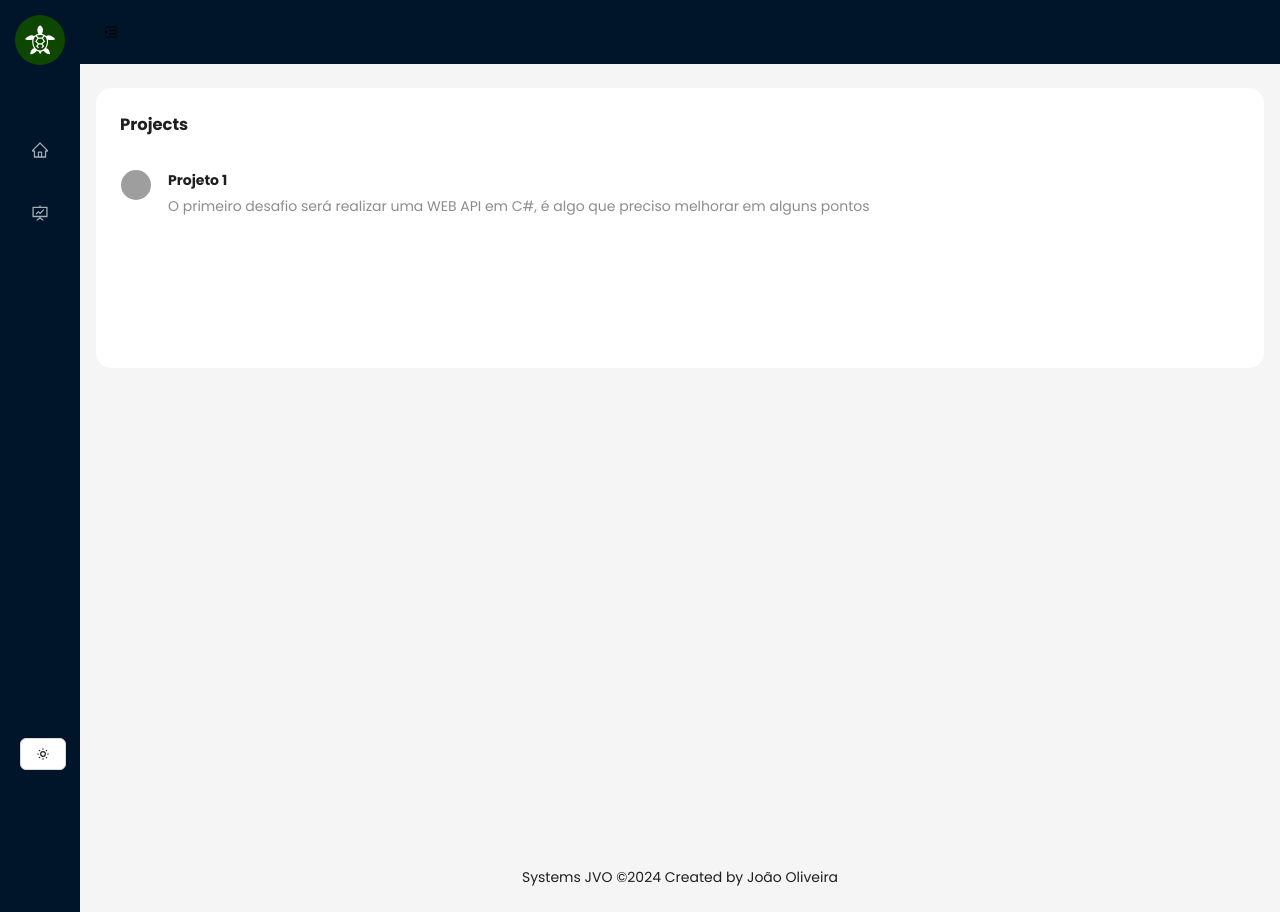
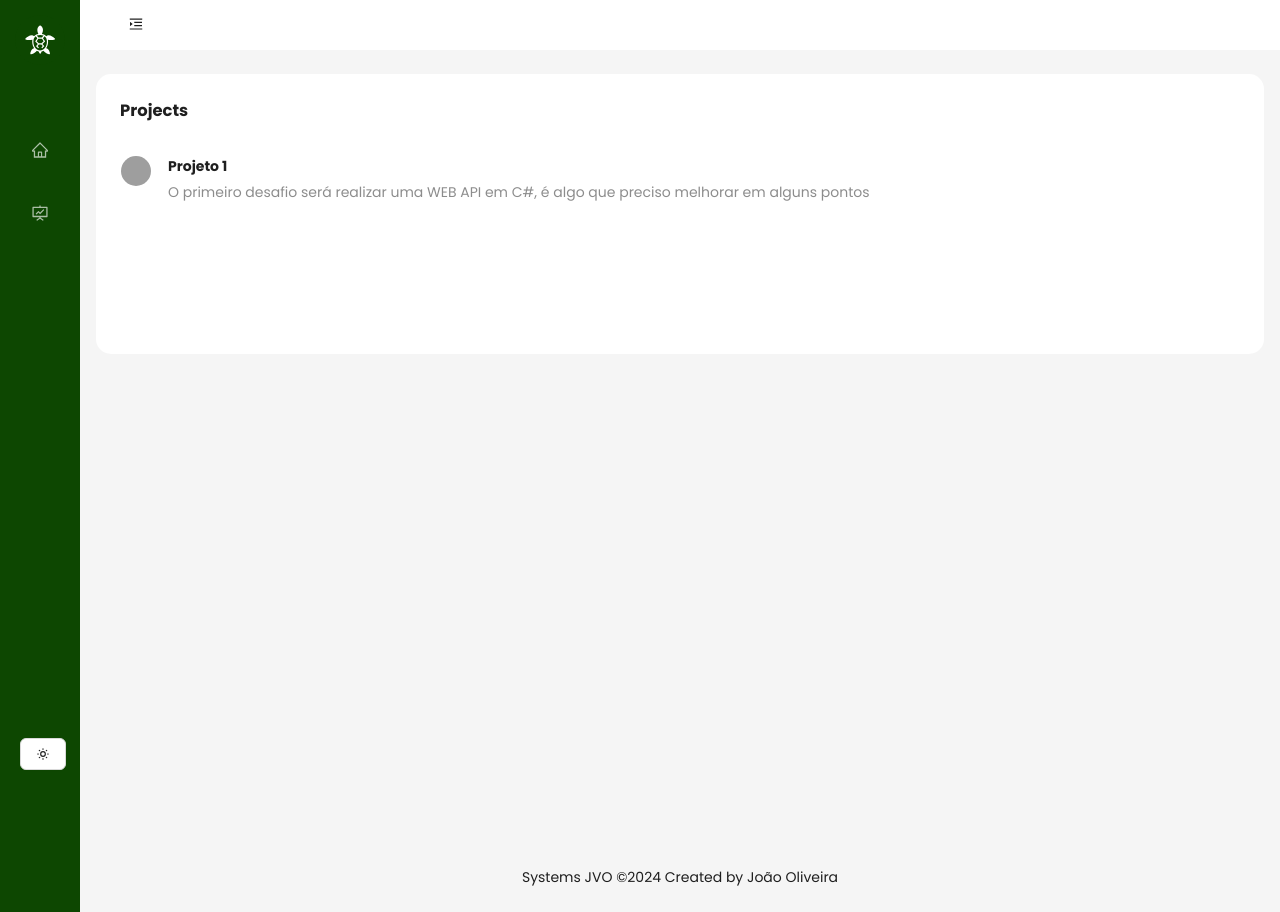
Before and after one commit to jvolive/30DaysOfCode, a React (Vite) app in the folder website/: page /homepage in a window 1280 px wide. Built offline with nearby package versions, Linux system fonts and the light colour scheme; grey boxes are pictures that could not be loaded.

Commit message:
feat: fixed darkmode with right color

```diff
--- a/website/src/layout/MainLayout.tsx
+++ b/website/src/layout/MainLayout.tsx
@@ -1,11 +1,11 @@
 import { Layout } from "antd";
 import { ReactNode } from "react";
-import { AppNavbar } from "./components/navbar/AppNavbar";
 import { Content } from "antd/es/layout/layout";
 import { AppFooter } from "./components/footer/AppFooter";
 import { useCollapsed } from "../hooks/useCollapsed";
 import { useDarkTheme } from "../hooks/useDarkTheme";
 import { AppHeader } from "./components/header/AppHeader";
+import { AppNav } from "./components/navbar/AppNavbar";
 
 interface MainLayoutProps {
   children: ReactNode;
@@ -16,7 +16,7 @@ export function MainLayout({ children }: MainLayoutProps) {
 
   return (
     <Layout>
-      <AppNavbar collapsed={collapsed} darkTheme={darkTheme} />
+      <AppNav collapsed={collapsed} darkTheme={darkTheme} />
       <Layout>
         <AppHeader
           collapsed={collapsed}
--- a/website/src/layout/components/header/AppHeader.tsx
+++ b/website/src/layout/components/header/AppHeader.tsx
@@ -1,9 +1,9 @@
 import React from "react";
 import { Header } from "antd/es/layout/layout";
+
+import "./Header.scss";
 import { MenuBtn } from "./buttons/MenuBtn";
 import { ThemeBtn } from "./buttons/ThemeBtn";
-import { Menu } from "antd";
-import "./header.scss"; // Certifique-se de que o arquivo SCSS está importado
 
 interface HeaderProps {
   collapsed: boolean;
@@ -21,23 +21,16 @@ export const AppHeader: React.FC<HeaderProps> = ({
   colorBgContainer,
 }) => {
   return (
-    <Header
-      className={`app-header ${collapsed ? "collapsed" : ""}`}
-      style={{ background: colorBgContainer }}
-    >
-      <Menu
-        mode="horizontal"
-        theme={darkTheme ? "dark" : "light"}
-        className="header-menu"
-      >
-        <Menu.Item key="menu-btn" className="menu-btn">
-          <MenuBtn
-            collapsed={collapsed}
-            onClick={() => setCollapsed(!collapsed)}
-          />
-        </Menu.Item>
-      </Menu>
-      <ThemeBtn darkTheme={darkTheme} toggleTheme={toggleTheme} />
+    <Header className="toggle-menu" style={{ background: colorBgContainer }}>
+      <div>
+        <MenuBtn
+          collapsed={collapsed}
+          onClick={() => setCollapsed(!collapsed)}
+        />
+      </div>
+      <div className="toggle-theme">
+        <ThemeBtn darkTheme={darkTheme} toggleTheme={toggleTheme} />
+      </div>
     </Header>
   );
 };
--- a/website/src/layout/components/header/header.scss
+++ b/website/src/layout/components/header/header.scss
@@ -1,45 +1,19 @@
-/* AppHeader.scss */
-.app-header {
+.toggle-menu {
   display: flex;
   align-items: center;
-  padding: 0;
-  height: 64px; /* Altura padrão do Ant Design header */
+  justify-content: space-between;
+  padding: 10px 20px;
+  height: 50px;
 
-  &.collapsed {
-    /* Estilo opcional para quando o sidebar estiver colapsado */
+  .toggle-menu-button-container {
+    display: flex;
+    align-items: center;
+    justify-content: flex-start;
+    flex: 0 0 auto;
+  }
+
+  div {
+    display: flex;
+    align-items: center;
   }
 }
-
-.header-menu {
-  flex-grow: 1;
-  display: flex;
-  align-items: center;
-  padding: 0;
-  margin: 0;
-  height: 100%;
-
-  .ant-menu-item {
-    display: flex;
-    align-items: center;
-    justify-content: center;
-    height: 100%;
-    padding: 0 15px; /* Ajuste o padding conforme necessário */
-  }
-
-  .menu-btn {
-    margin-right: auto;
-  }
-
-  .theme-btn {
-    margin-left: auto;
-    height: 100%; /* Garante que o botão tenha a mesma altura do header */
-    padding: 0; /* Remove padding interno */
-    display: flex;
-    align-items: center;
-    justify-content: center;
-  }
-
-  .theme-btn .anticon {
-    font-size: 24px; /* Ajuste o tamanho do ícone */
-  }
-}
--- a/website/src/layout/components/menuList/MenuList.tsx
+++ b/website/src/layout/components/menuList/MenuList.tsx
@@ -11,7 +11,13 @@ interface MenuListProps {
 
 export const MenuList: React.FC<MenuListProps> = ({ darkTheme }) => {
   return (
-    <Menu theme={darkTheme ? "dark" : "light"} className="menu-bar">
+    <Menu
+      theme={darkTheme ? "dark" : "light"}
+      className="menu-bar"
+      style={{
+        backgroundColor: darkTheme ? "#0d4701" : undefined,
+      }}
+    >
       <Menu.Item key="home" icon={<HomeOutlined />}>
         <Link to="/homepage">Home</Link>
       </Menu.Item>
--- a/website/src/layout/components/navbar/AppNavbar.tsx
+++ b/website/src/layout/components/navbar/AppNavbar.tsx
@@ -1,25 +1,38 @@
 import React from "react";
+import Sider from "antd/es/layout/Sider";
 import { MenuList } from "../menuList/MenuList";
-import { NavbarLogo } from "./logo/NavbarLogo";
-import Sider from "antd/es/layout/Sider";
+import { NavLogo } from "./logo/NavbarLogo";
+import "./navbar.scss";
+import { ConfigProvider } from "antd";
 
-import "./navbar.scss";
-
-interface SiderProps {
+interface NavProps {
   collapsed: boolean;
   darkTheme: boolean;
 }
 
-export const AppNavbar: React.FC<SiderProps> = ({ collapsed, darkTheme }) => {
+export const AppNav: React.FC<NavProps> = ({ collapsed, darkTheme }) => {
   return (
+    <ConfigProvider
+      theme={{
+        token: {
+          colorPrimary: "#00b96b",
+          borderRadius: 2,
+        },
+      }}
+    >
       <Sider
         collapsed={collapsed}
         collapsible
         trigger={null}
-      className={`navbar ${darkTheme ? "dark-mode" : "light-mode"}`}
+        theme={darkTheme ? "dark" : "light"}
+        className="sidebar"
+        style={{
+          backgroundColor: darkTheme ? "#0d4701" : undefined,
+        }}
       >
-      <NavbarLogo />
+        <NavLogo />
         <MenuList darkTheme={darkTheme} />
       </Sider>
+    </ConfigProvider>
   );
 };
--- a/website/src/layout/components/navbar/logo/NavbarLogo.tsx
+++ b/website/src/layout/components/navbar/logo/NavbarLogo.tsx
@@ -1,7 +1,7 @@
 import { GiTurtle } from "react-icons/gi";
 import "./logo.scss";
 
-export const NavbarLogo = () => {
+export const NavLogo = () => {
   return (
     <div className="logo">
       <div className="logo-icon">
```
Lines whose indentation alone changed are shown as unchanged.
